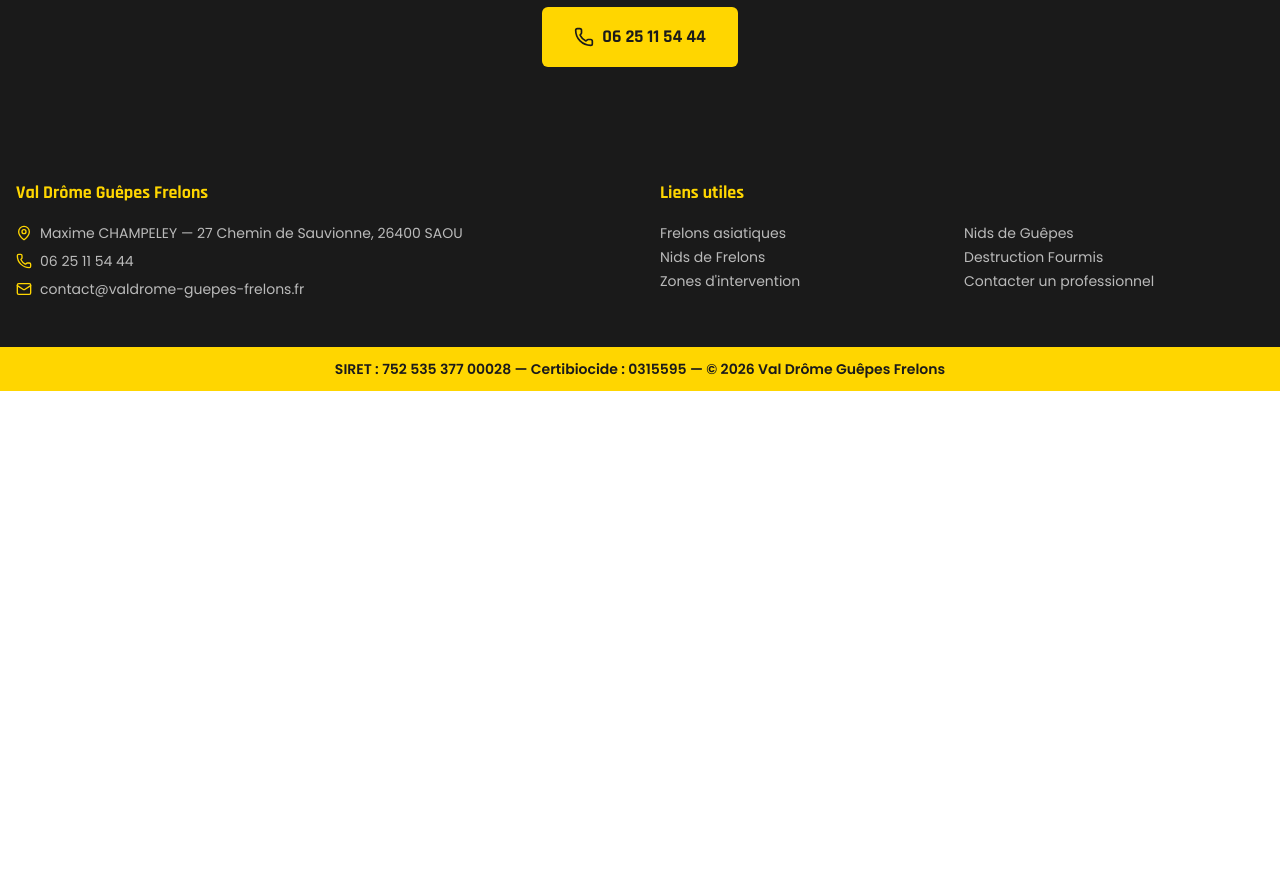
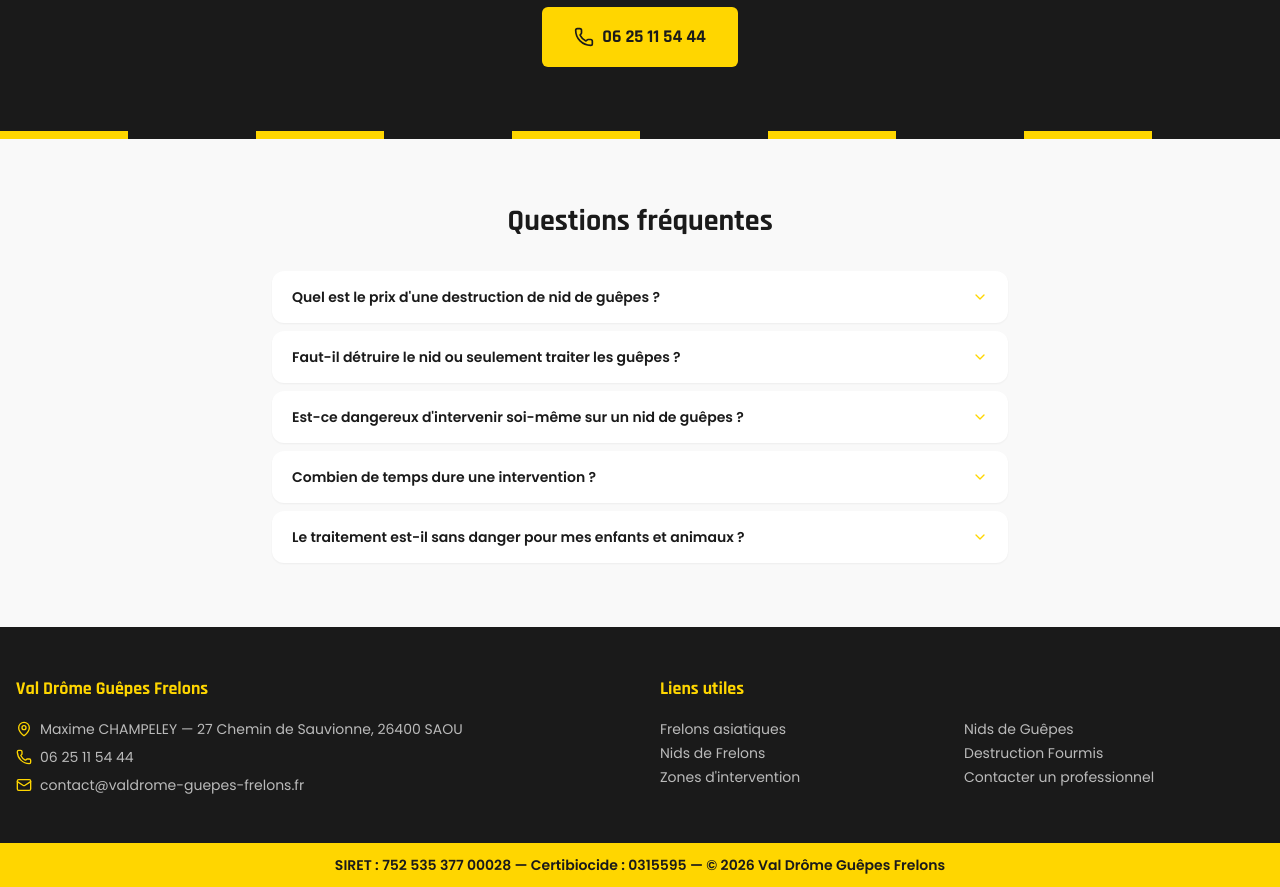
Before and after one commit to iamlucasolive/valdrome-guepes-frelons, a React (Vite) app: page /guepes in a window 1280 px wide. Shown: the part 1280-2167 px from the top of the page. Before the commit the page ends 1671 px from the top, so only its background shows below. Built offline with nearby package versions, Linux system fonts and the light colour scheme.

Commit message:
feat: add FAQ section with schema markup to GuepesPage

```diff
--- a/src/pages/GuepesPage.tsx
+++ b/src/pages/GuepesPage.tsx
@@ -3,6 +3,7 @@ import { motion } from 'framer-motion'
 import { AlertTriangle, Eye, Phone as PhoneIcon } from 'lucide-react'
 import HeroSection from '../components/HeroSection'
 import WaspStripeDivider from '../components/WaspStripeDivider'
+import FaqSection, { FaqItem } from '../components/FaqSection'
 import { CONTACT } from '../data/content'
 
 interface InfoCardProps { icon: React.ReactNode; title: string; text: string; delay: number }
@@ -24,6 +25,29 @@ function InfoCard({ icon, title, text, delay }: InfoCardProps) {
     </motion.div>
   )
 }
+
+const FAQ_GUEPES: FaqItem[] = [
+  {
+    question: "Quel est le prix d'une destruction de nid de guêpes ?",
+    answer: "Le tarif dépend de l'accessibilité et de la taille du nid. Contactez-nous pour un devis gratuit par téléphone.",
+  },
+  {
+    question: "Faut-il détruire le nid ou seulement traiter les guêpes ?",
+    answer: "L'idéal est de détruire le nid après traitement pour éviter toute réinfestation. Le professionnel évalue la situation sur place.",
+  },
+  {
+    question: "Est-ce dangereux d'intervenir soi-même sur un nid de guêpes ?",
+    answer: "Oui. Les guêpes deviennent très agressives lorsqu'elles se sentent menacées. Une attaque en masse peut être grave, voire mortelle pour les personnes allergiques.",
+  },
+  {
+    question: "Combien de temps dure une intervention ?",
+    answer: "Une intervention standard dure entre 20 et 45 minutes selon la localisation du nid et son accessibilité.",
+  },
+  {
+    question: "Le traitement est-il sans danger pour mes enfants et animaux ?",
+    answer: "Les biocides utilisés sont homologués et appliqués de manière raisonnée. Il est conseillé de laisser la zone ventilée quelques heures après l'intervention.",
+  },
+]
 
 export default function GuepesPage() {
   return (
@@ -96,6 +120,9 @@ export default function GuepesPage() {
           </a>
         </div>
       </section>
+
+      <WaspStripeDivider />
+      <FaqSection items={FAQ_GUEPES} jsonLdId="faq-guepes" />
     </>
   )
 }
```
